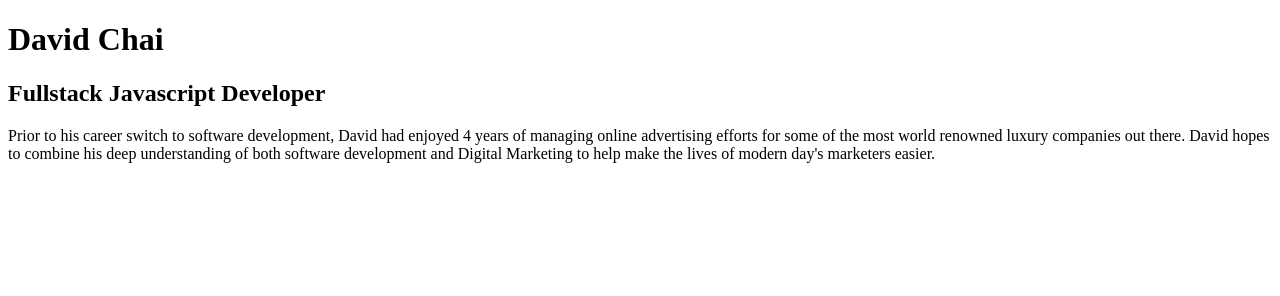
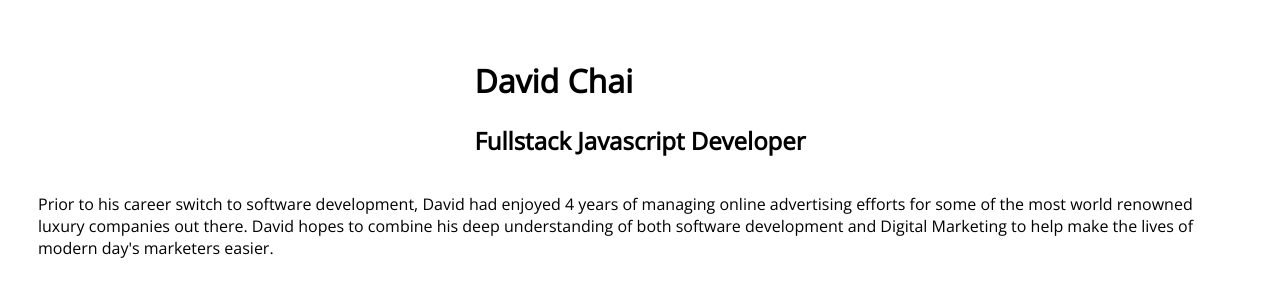
Before and after one commit to davidchai717/davidchai717.github.io, a plain HTML site: page index.html in a window 1280 px wide. Drawn offline with nearby package versions, Linux system fonts and the light colour scheme.

Commit message:
Styling added

```diff
--- a/index.html
+++ b/index.html
@@ -4,6 +4,8 @@
     <meta charset="UTF-8">
     <meta name="viewport" content="width=device-width, initial-scale=1.0">
     <meta http-equiv="X-UA-Compatible" content="ie=edge">
+    <link href="https://fonts.googleapis.com/css?family=Open+Sans&display=swap" rel="stylesheet">
+    <link rel="stylesheet" href="style.css">
     <title>David Chai | Fullstack Developer</title>
 </head>
 <body>
--- /dev/null
+++ b/style.css
@@ -0,0 +1,16 @@
+body {
+    font-family: 'Open Sans', sans-serif;
+    display: flex;
+    flex-direction: column;
+    justify-content: center;
+    align-items: center;
+    padding: 30px 30px;
+}
+
+/* #header {
+    flex: 1;
+}
+
+#body {
+    flex: 3;
+} */
```
